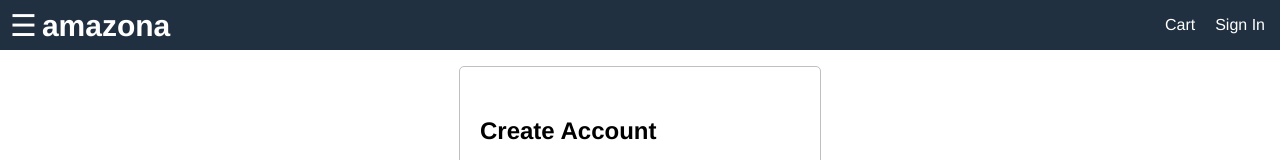
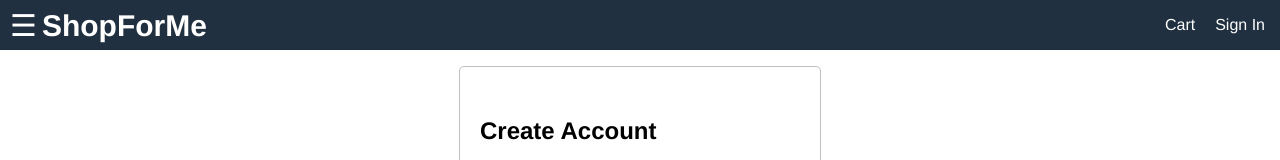
Before and after one commit to MajemiteJames/amazon_react_clone, a React (Create React App) app in the folder frontend/: page /register in a window 1280 px wide. Shown: the top 160 px of the page. Built offline with nearby package versions, Linux system fonts and the light colour scheme.

Commit message:
chnaged app name

```diff
--- a/frontend/src/App.js
+++ b/frontend/src/App.js
@@ -28,7 +28,7 @@ function App() {
         <header className="header">
           <div className="brand">
             <button onClick={openMenu}>&#9776;</button>
-            <Link to="/">amazona</Link>
+            <Link to="/">ShopForMe</Link>
           </div>
           <div className="header-links">
             <a href="cart.html">Cart</a>
```
